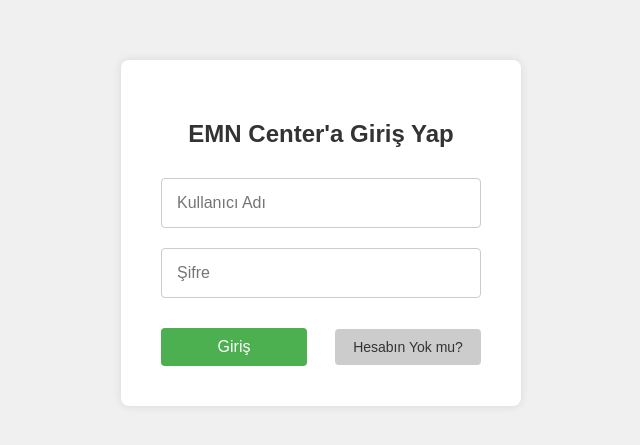
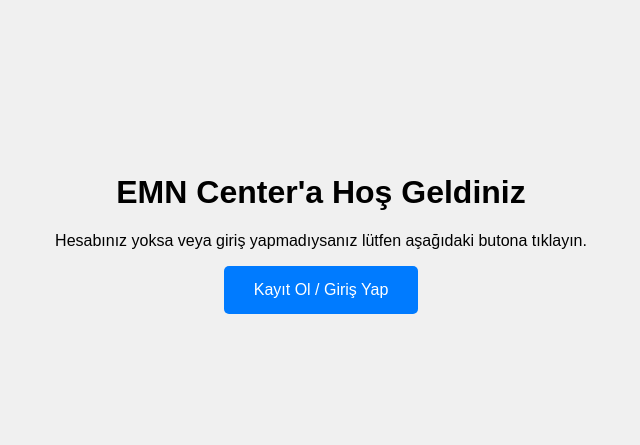
Before and after one commit to emncenter/emncenter.github.io, a plain HTML site: page index.html in a window 1280 px wide. Shown: the part 167-612 px from the top of the page, without its empty margins (319-959 px from the left). Drawn offline with Linux system fonts and the light colour scheme.

Commit message:
Update index.html

```diff
--- a/index.html
+++ b/index.html
@@ -1,155 +1,41 @@
 <!DOCTYPE html>
-<html lang="tr">
+<html lang="en">
 <head>
     <meta charset="UTF-8">
     <meta name="viewport" content="width=device-width, initial-scale=1.0">
-    <title>Giriş Yap / Kaydol</title>
+    <title>EMN Center</title>
     <style>
         body {
-            font-family: Arial, sans-serif;
-            background-color: #f0f0f0;
             display: flex;
             justify-content: center;
             align-items: center;
             height: 100vh;
             margin: 0;
+            font-family: Arial, sans-serif;
+            background-color: #f0f0f0;
+        }
+        .container {
+            text-align: center;
+        }
+        .container button {
+            background-color: #007BFF;
             color: white;
-        }
-        .login-container {
-            background-color: #fff;
-            padding: 40px;
-            border-radius: 8px;
-            box-shadow: 0 0 10px rgba(0, 0, 0, 0.1);
-            text-align: center;
-            max-width: 400px;
-            width: 100%;
-            box-sizing: border-box;
-        }
-        .login-container h2 {
-            margin-bottom: 20px;
-            color: #333;
-        }
-        .login-container input {
-            width: 100%;
-            padding: 15px;
-            margin: 10px 0;
-            border: 1px solid #ccc;
-            border-radius: 4px;
-            box-sizing: border-box;
+            border: none;
+            padding: 15px 30px;
+            border-radius: 5px;
+            cursor: pointer;
             font-size: 16px;
         }
-        .login-container .button-container {
-            display: flex;
-            justify-content: space-between;
-            align-items: center;
-            margin-top: 20px;
-        }
-        .login-container .button-container button {
-            flex: 0.45;
-            padding: 10px;
-            background-color: #4CAF50;
-            color: white;
-            border: none;
-            border-radius: 4px;
-            cursor: pointer;
-            font-size: 16px;
-            transition: background-color 0.3s ease;
-        }
-        .login-container .button-container button:hover {
-            background-color: #45a049;
-        }
-        .login-container .button-container .secondary-button {
-            flex: 0.45;
-            background-color: #ccc;
-            color: #333;
-            border: none;
-            border-radius: 4px;
-            cursor: pointer;
-            font-size: 14px;
-            transition: background-color 0.3s ease;
-        }
-        .login-container .button-container .secondary-button:hover {
-            background-color: #bbb;
-        }
-        .login-container .terms {
-            margin-top: 10px;
-            font-size: 12px;
-            color: #666;
-            display: none; /* Başlangıçta gizli */
-        }
-        .login-container .terms a {
-            color: #007bff; /* Mavi renk */
-            text-decoration: none;
-        }
-        .login-container .terms a:hover {
-            text-decoration: underline;
-        }
-        .login-container.active .terms {
-            display: block; /* Toggle edildiğinde görünür */
-        }
-        .output-container {
-            margin-top: 20px;
-            text-align: center;
-        }
-        .output-container p {
-            margin: 5px 0;
-            color: black; /* Metin rengini siyah yap */
-        }
-        @media (max-width: 400px) {
-            .login-container .button-container button, .login-container .button-container .secondary-button {
-                flex: 1;
-            }
+        .container button:hover {
+            background-color: #34a853;
         }
     </style>
 </head>
 <body>
-    <div class="login-container">
-        <h2 id="action-text">EMN Center'a Giriş Yap</h2>
-        <input type="text" id="username" placeholder="Kullanıcı Adı" autocomplete="off"><br>
-        <input type="password" id="password" placeholder="Şifre"><br>
-        <div class="button-container">
-            <button id="loginButton" onclick="displayInput()">Giriş</button>
-            <button class="secondary-button" onclick="toggleAction()">Hesabın Yok mu?</button>
-        </div>
-        <div class="terms">
-            Kaydolarak <a href="https://emncenter.github.io/gizlilikvehizmet" target="_blank">EMN Studio Gizlilik Sözleşmesi ve Hizmet Şartlarını </a> kabul edersiniz!
-        </div>
+    <div class="container">
+        <h1>EMN Center'a Hoş Geldiniz</h1>
+        <p>Hesabınız yoksa veya giriş yapmadıysanız lütfen aşağıdaki butona tıklayın.</p>
+        <button onclick="window.location.href='https://emncenter.github.io/acc/'">Kayıt Ol / Giriş Yap</button>
     </div>
-    <div class="output-container" id="output-container">
-        <p id="username-output"></p>
-        <p id="password-output"></p>
-    </div>
-
-    <script>
-        function displayInput() {
-            var username = document.getElementById("username").value;
-            var password = document.getElementById("password").value;
-            var outputContainer = document.getElementById("output-container");
-            var usernameOutput = document.getElementById("username-output");
-            var passwordOutput = document.getElementById("password-output");
-
-            usernameOutput.textContent = "Kullanıcı Adı: " + username;
-            passwordOutput.textContent = "Şifre: " + password;
-            outputContainer.style.display = "block";
-        }
-
-        function toggleAction() {
-            var actionText = document.getElementById("action-text");
-            var loginButton = document.getElementById("loginButton");
-            var container = document.querySelector('.login-container');
-
-            if (actionText.textContent === "EMN Center'a Giriş Yap") {
-                actionText.textContent = "EMN Center'a Kaydol";
-                loginButton.textContent = "Kaydol";
-                document.querySelector('.secondary-button').textContent = "Hesabın Var mı?";
-                container.classList.add('active'); // Terms'i göster
-            } else {
-                actionText.textContent = "EMN Center'a Giriş Yap";
-                loginButton.textContent = "Giriş";
-                document.querySelector('.secondary-button').textContent = "Hesabın Yok mu?";
-                container.classList.remove('active'); // Terms'i gizle
-            }
-        }
-    </script>
 </body>
 </html>
```
